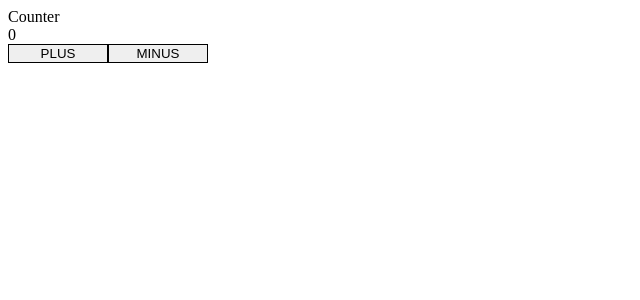
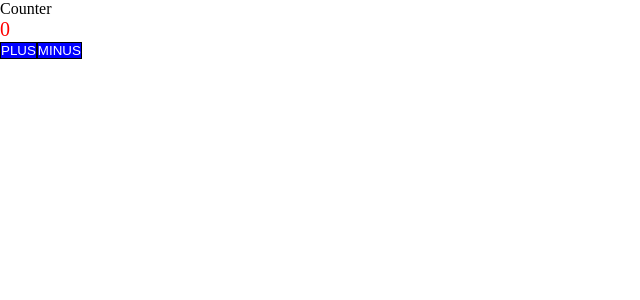
Before and after one commit to IgorPetrov-13/ulbi-project, a React app: page / in a window 1280 px wide. Shown: the top 300 px of the page, without its empty margins (0-640 px from the left). Built offline with nearby package versions, Linux system fonts and the light colour scheme.

Commit message:
CSS modules was added

```diff
--- a/package.json
+++ b/package.json
@@ -12,6 +12,7 @@
   "license": "ISC",
   "description": "",
   "devDependencies": {
+    "@types/html-webpack-plugin": "^3.2.9",
     "@types/node": "^22.10.5",
     "@types/react": "^17.0.39",
     "@types/react-dom": "^17.0.11",
@@ -19,6 +20,7 @@
     "@types/webpack-dev-server": "^4.7.2",
     "css-loader": "^7.1.2",
     "html-webpack-plugin": "^5.6.3",
+    "mini-css-extract-plugin": "^2.9.2",
     "sass": "^1.83.1",
     "sass-loader": "^16.0.4",
     "style-loader": "^4.0.0",
--- /dev/null
+++ b/src/App.tsx
@@ -0,0 +1,12 @@
+import Counter from './components/Counter';
+import './index.scss';
+
+function App() {
+  return (
+    <div>
+      <Counter />
+    </div>
+  );
+}
+
+export default App;
--- /dev/null
+++ b/src/components/Counter.module.scss
@@ -0,0 +1,10 @@
+.btn {
+  background-color: blue;
+  color: white;
+  border: 1px solid black;
+}
+
+.counter {
+  color: red;
+  font-size: 20px;
+}
--- a/src/components/Counter.tsx
+++ b/src/components/Counter.tsx
@@ -1,5 +1,7 @@
 import { useState } from 'react';
-import './style.scss'
+//import './Counter.module.scss'
+//import classes from './Counter.module.scss';
+import * as classes from './Counter.module.scss';
 
 function Counter() {
   const [count, setCount] = useState(0);
@@ -7,9 +9,15 @@ function Counter() {
   return (
     <section>
       <div>Counter</div>
-      <div>{count}</div>
-      <button onClick={() => setCount(count + 1)}>PLUS</button>
-      <button onClick={() => setCount(count - 1)}>MINUS</button>
+      <div className={classes.counter}>{count}</div>
+      <div>
+        <button className={classes.btn} onClick={() => setCount(count + 1)}>
+          PLUS
+        </button>
+        <button className={classes.btn} onClick={() => setCount(count - 1)}>
+          MINUS
+        </button>
+      </div>
     </section>
   );
 }
--- a/src/components/style.scss
+++ /dev/null
@@ -1,4 +0,0 @@
-button{
-  border: 1px solid black;
-  width: 100px;
-}
--- /dev/null
+++ b/src/index.scss
@@ -0,0 +1,5 @@
+* {
+  margin: 0;
+  padding: 0;
+  box-sizing: border-box;
+}
--- a/src/index.tsx
+++ b/src/index.tsx
@@ -1,4 +1,4 @@
 import { render } from 'react-dom';
-import Counter from './components/Counter';
+import App from './App';
 
-render(<Counter></Counter>,  document.getElementById('root'));
+render(<App />, document.getElementById('root'));
--- a/tsconfig.json
+++ b/tsconfig.json
@@ -8,7 +8,8 @@
     "allowJs": true,
     "moduleResolution": "node",
     "allowSyntheticDefaultImports": true,
-    "esModuleInterop": true
+    "esModuleInterop": true,
+    "typeRoots": ["./node_modules/@types", "./path/to/your/types"]
   },
   "ts-node": {
     "compilerOptions": {
```
Also changed, not shown: src/global.d.ts (added, +13 -0 lines), 8 other files (tests, documents, lock files or other folders).
